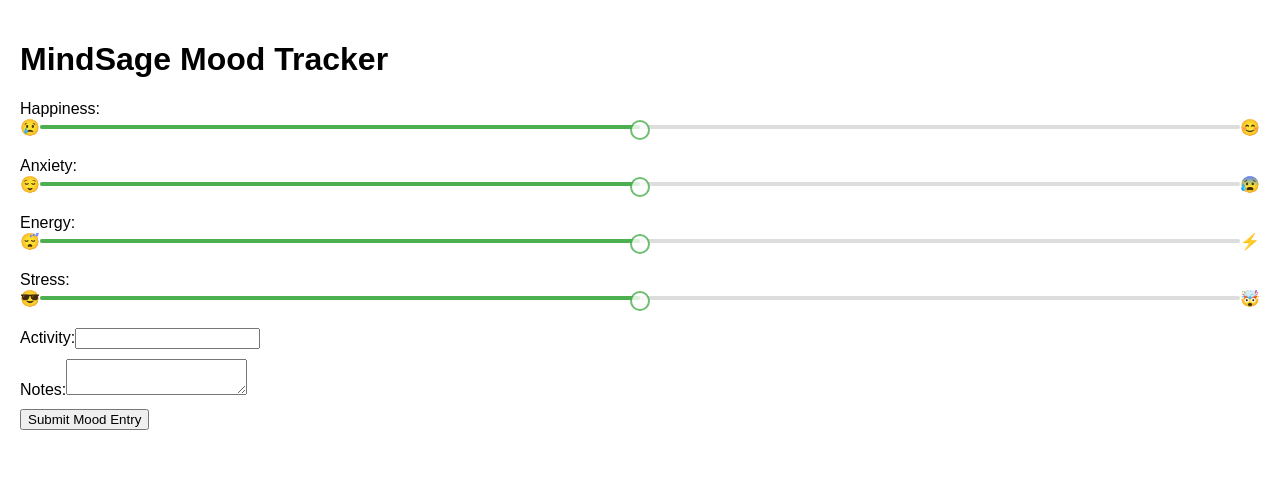
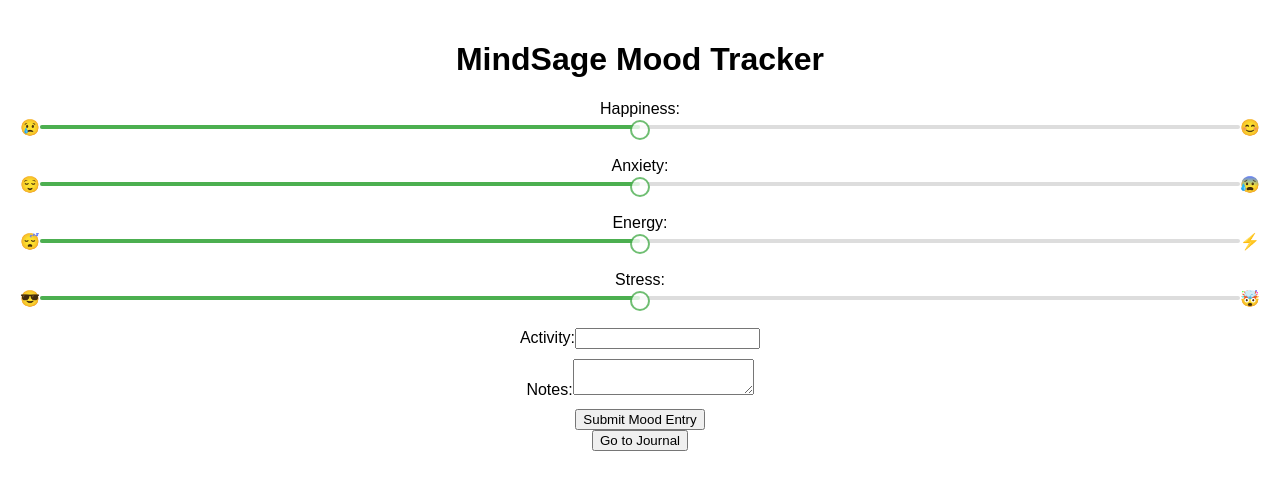
Before and after one commit to hvpham-yorku/project-mental_wellness_webapp, a React (Create React App) app in the folder MindSage/mind-sage-frontend/: page / in a window 1280 px wide. Shown: the top 490 px of the page. Built offline with nearby package versions, Linux system fonts and the light colour scheme.

Commit message:
App Routing + Journal Page
-App.js now functions as server-side page routing
-Home.js is the homepage entry point
-JournalPage.js has been added and can be accessed via a button on the homepage

```diff
--- a/MindSage/mind-sage-frontend/src/index.js
+++ b/MindSage/mind-sage-frontend/src/index.js
@@ -11,7 +11,7 @@
 root.render(
     <React.StrictMode>
         <BrowserRouter>
-            <Home />
+            <App />
         </BrowserRouter>
     </React.StrictMode>
 );
--- a/MindSage/mind-sage-frontend/src/pages/Home.js
+++ b/MindSage/mind-sage-frontend/src/pages/Home.js
@@ -1,4 +1,5 @@
 import React, { useState } from "react";
+import { useNavigate } from "react-router-dom";
 import axios from "axios";
 import Slider from "rc-slider";
 import "rc-slider/assets/index.css";
@@ -23,6 +24,7 @@
 };
 
 function Home() {
+    const navigate = useNavigate(); //hook for buttons that navigate pages
 
     const [moodData, setMoodData] = useState({
         happiness: 50,
@@ -98,7 +100,9 @@
                 </div>
                 <button type="submit">Submit Mood Entry</button>
             </form>
-
+            <div>
+                <button onClick={() => navigate("/journal")}>Go to Journal</button>
+            </div>
         </div>
     );
 }
--- a/MindSage/mind-sage-frontend/src/pages/JournalPage.js
+++ b/MindSage/mind-sage-frontend/src/pages/JournalPage.js
@@ -4,7 +4,7 @@
 const JournalPage = () => {
     return (
         <div>
-            <h1>Text Editor</h1>
+            <h1>Dear Journal...</h1>
             <Journalling />
         </div>
     );
```
Also changed, not shown: MindSage/mind-sage-frontend/package.json (+4 -5 lines), 1 other file (tests, documents, lock files or other folders).
